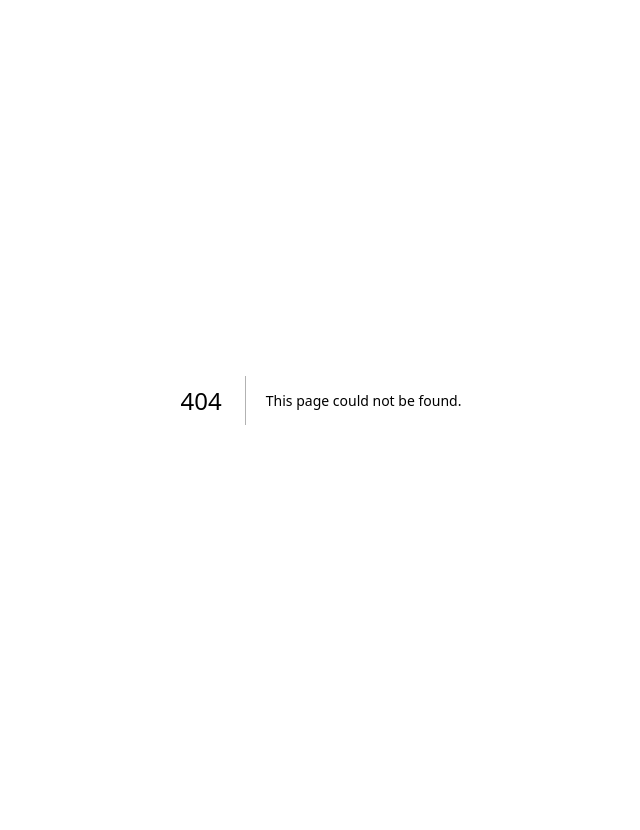
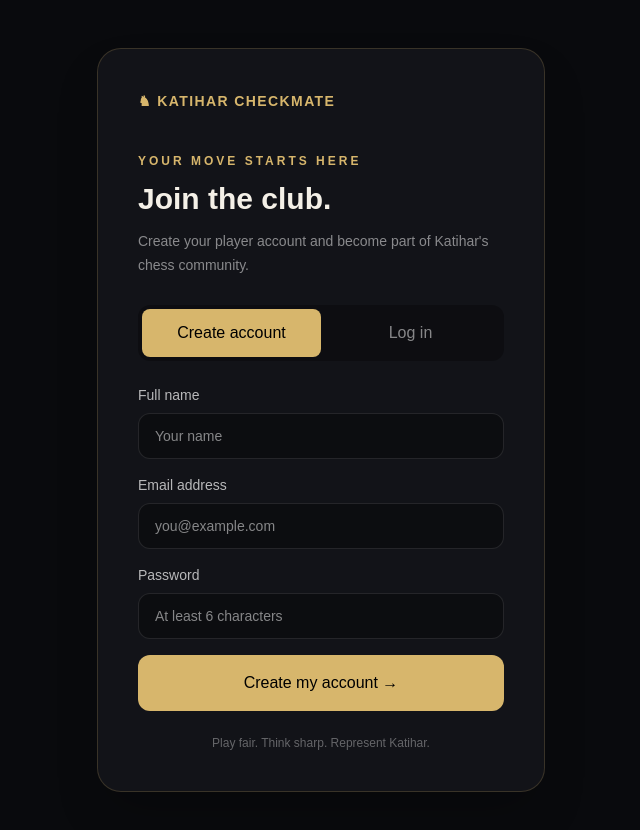
Before and after one commit to 01bholebhakt-cpu/katihar-checkmate, a Next.js app: page /login in a window 1280 px wide. Before the commit this address had no page. Shown: the top 830 px of the page, without its empty margins (319-959 px from the left). Before the commit the page ends 800 px from the top, so only its background shows below. Built offline with nearby package versions, Linux system fonts and the light colour scheme; no server answers.

Commit message:
Create page.tsx

```diff
--- /dev/null
+++ b/app/login/page.tsx
@@ -0,0 +1,160 @@
+
+"use client";
+
+import { useState } from "react";
+import { useRouter } from "next/navigation";
+import Link from "next/link";
+import { supabase } from "@/lib/supabase";
+
+export default function LoginPage() {
+  const router = useRouter();
+  const [mode, setMode] = useState<"login" | "signup">("signup");
+  const [name, setName] = useState("");
+  const [email, setEmail] = useState("");
+  const [password, setPassword] = useState("");
+  const [message, setMessage] = useState("");
+  const [loading, setLoading] = useState(false);
+
+  async function handleSubmit(e: React.FormEvent<HTMLFormElement>) {
+    e.preventDefault();
+    setLoading(true);
+    setMessage("");
+
+    try {
+      if (mode === "signup") {
+        const { data, error } = await supabase.auth.signUp({
+          email,
+          password,
+          options: {
+            data: { full_name: name, city: "Katihar" },
+            emailRedirectTo: `${window.location.origin}/login`,
+          },
+        });
+
+        if (error) throw error;
+
+        if (data.session) {
+          router.push("/profile");
+          router.refresh();
+        } else {
+          setMessage("Account created! Check your email to confirm your account.");
+        }
+      } else {
+        const { error } = await supabase.auth.signInWithPassword({
+          email,
+          password,
+        });
+
+        if (error) throw error;
+
+        router.push("/profile");
+        router.refresh();
+      }
+    } catch (err) {
+      setMessage(err instanceof Error ? err.message : "Something went wrong.");
+    } finally {
+      setLoading(false);
+    }
+  }
+
+  return (
+    <main className="flex min-h-screen items-center justify-center bg-[#090a0d] px-5 py-12 text-[#f4f0e7]">
+      <section className="w-full max-w-md rounded-3xl border border-[#d7b66c]/20 bg-[#121318] p-7 shadow-2xl md:p-10">
+        <Link href="/" className="text-sm font-bold tracking-widest text-[#d7b66c]">
+          ♞ KATIHAR CHECKMATE
+        </Link>
+
+        <p className="mt-10 text-xs font-bold tracking-[0.25em] text-[#d7b66c]">
+          YOUR MOVE STARTS HERE
+        </p>
+
+        <h1 className="mt-3 text-3xl font-bold">
+          {mode === "signup" ? "Join the club." : "Welcome back."}
+        </h1>
+
+        <p className="mt-3 text-sm leading-6 text-white/50">
+          {mode === "signup"
+            ? "Create your player account and become part of Katihar's chess community."
+            : "Sign in to continue your chess journey."}
+        </p>
+
+        <div className="mt-7 grid grid-cols-2 rounded-xl bg-black/30 p-1">
+          <button
+            type="button"
+            onClick={() => { setMode("signup"); setMessage(""); }}
+            className={`rounded-lg py-3 text-sm font-semibold ${mode === "signup" ? "bg-[#d7b66c] text-black" : "text-white/50"}`}
+          >
+            Create account
+          </button>
+          <button
+            type="button"
+            onClick={() => { setMode("login"); setMessage(""); }}
+            className={`rounded-lg py-3 text-sm font-semibold ${mode === "login" ? "bg-[#d7b66c] text-black" : "text-white/50"}`}
+          >
+            Log in
+          </button>
+        </div>
+
+        <form onSubmit={handleSubmit} className="mt-6 space-y-4">
+          {mode === "signup" && (
+            <label className="block text-sm text-white/70">
+              Full name
+              <input
+                required
+                autoComplete="name"
+                value={name}
+                onChange={(e) => setName(e.target.value)}
+                className="mt-2 w-full rounded-xl border border-white/10 bg-black/30 px-4 py-3 text-white outline-none focus:border-[#d7b66c]"
+                placeholder="Your name"
+              />
+            </label>
+          )}
+
+          <label className="block text-sm text-white/70">
+            Email address
+            <input
+              required
+              type="email"
+              autoComplete="email"
+              value={email}
+              onChange={(e) => setEmail(e.target.value)}
+              className="mt-2 w-full rounded-xl border border-white/10 bg-black/30 px-4 py-3 text-white outline-none focus:border-[#d7b66c]"
+              placeholder="you@example.com"
+            />
+          </label>
+
+          <label className="block text-sm text-white/70">
+            Password
+            <input
+              required
+              minLength={6}
+              type="password"
+              autoComplete={mode === "signup" ? "new-password" : "current-password"}
+              value={password}
+              onChange={(e) => setPassword(e.target.value)}
+              className="mt-2 w-full rounded-xl border border-white/10 bg-black/30 px-4 py-3 text-white outline-none focus:border-[#d7b66c]"
+              placeholder="At least 6 characters"
+            />
+          </label>
+
+          {message && (
+            <p role="status" className="rounded-lg border border-[#d7b66c]/20 bg-[#d7b66c]/5 p-3 text-sm text-[#e6c984]">
+              {message}
+            </p>
+          )}
+
+          <button
+            disabled={loading}
+            className="w-full rounded-xl bg-[#d7b66c] py-4 font-bold text-black transition hover:bg-[#f0d18a] disabled:opacity-50"
+          >
+            {loading ? "Please wait..." : mode === "signup" ? "Create my account →" : "Log in →"}
+          </button>
+        </form>
+
+        <p className="mt-6 text-center text-xs text-white/35">
+          Play fair. Think sharp. Represent Katihar.
+        </p>
+      </section>
+    </main>
+  );
+}
```
